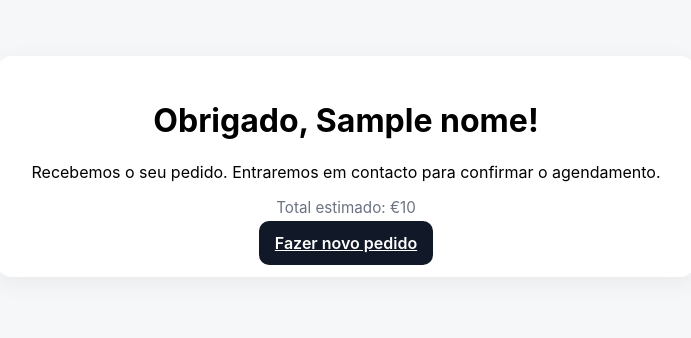
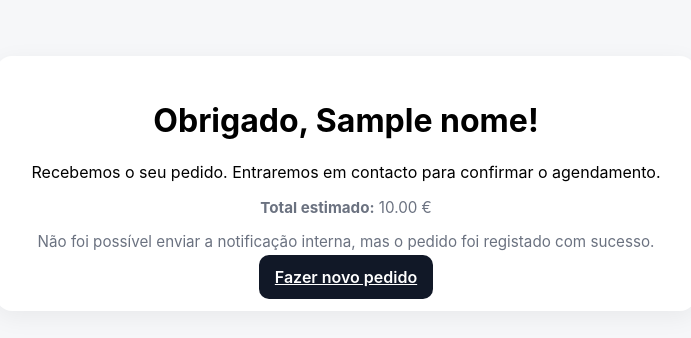
Before and after one commit to mccasapronta/mccasapronta, a FastAPI app: template app/templates/thankyou.html in a window 1280 px wide. Shown: the top 338 px of the page, without its empty margins (294-985 px from the left). Run offline with FastAPI, Linux system fonts and the light colour scheme; the template is opened without the code that fills it: most values are stand-ins (such as "Sample title", 1, 10 or a date in 2020).

Commit message:
thankyou: mostrar total com fallback e mensagens de email

```diff
--- a/app/templates/thankyou.html
+++ b/app/templates/thankyou.html
@@ -15,12 +15,22 @@
 <body>
   <div class="container">
     <div class="card">
-    <h1>Obrigado, {{ nome }}!</h1>
+      <h1>Obrigado, {{ nome or "Cliente" }}!</h1>
       <p>Recebemos o seu pedido. Entraremos em contacto para confirmar o agendamento.</p>
-    <p class="muted" style="margin-top:8px;">Total estimado: €{{ total }}</p>
+
+      <p class="muted" style="margin-top:8px;">
+        <strong>Total estimado:</strong>
+        {{ '%.2f' % ((total_ui or total or 0)|replace(',', '.')|float) }} €
+      </p>
+
+      {% if email_ok is not none %}
         {% if email_ok %}
           <p class="muted">Enviámos também uma notificação interna.</p>
+        {% else %}
+          <p class="muted">Não foi possível enviar a notificação interna, mas o pedido foi registado com sucesso.</p>
         {% endif %}
+      {% endif %}
+
       <div style="margin-top:16px;">
         <a class="btn" href="/">Fazer novo pedido</a>
       </div>
```
Lines whose indentation alone changed are shown as unchanged.
